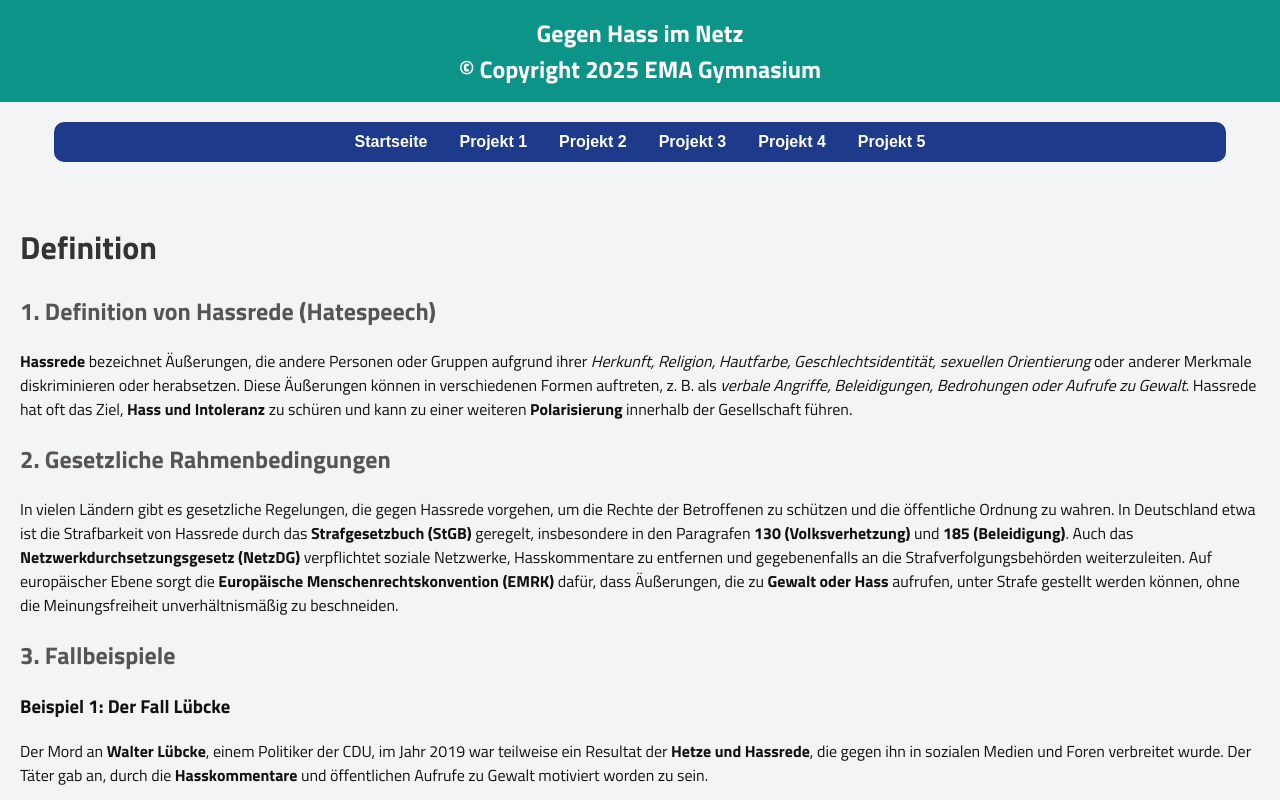
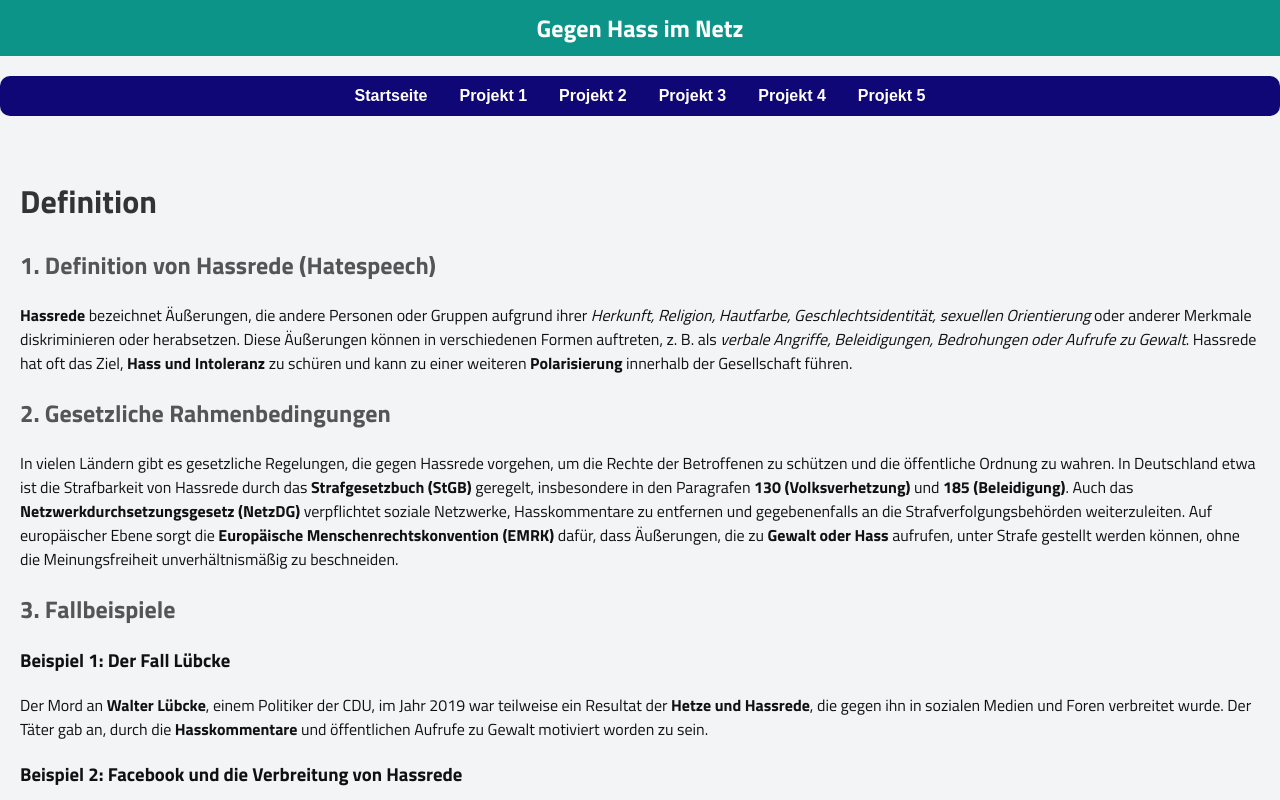
Before and after one commit to DerFinnredstone/deutsch_hate, a plain HTML site: page index.html in a window 1280 px wide. Shown: the top 800 px of the page. Drawn offline with Linux system fonts and the light colour scheme.

Commit message:
27. Feb.

```diff
--- a/index.html
+++ b/index.html
@@ -20,7 +20,6 @@
 		<div>
 			Gegen Hass im Netz
 		</div>
-				<footer>© Copyright 2025 EMA Gymnasium</footer>
 	</header>
 	<nav>
 		<button onclick="showPage('definition')">Startseite</button>
@@ -163,7 +162,7 @@
 		<div id="projekt-2" class="content">
 			<h1>Projekt 2: Auswirkungen auf Betroffene</h1>
 			<p>
-				<img src="img/gr2.jpg" alt="Arbeit der Gruppe 2 zum Thema 'Auswirkungen auf Betroffene'">
+				<img src="img/gr2.jpg" width="50%" alt="Arbeit der Gruppe 2 zum Thema 'Auswirkungen auf Betroffene'">
 			</p>
 		</div>
 		<div id="projekt-3" class="content">
--- a/style.css
+++ b/style.css
@@ -22,7 +22,7 @@ header {
   background-color: #0d9488;
   color: white;
   text-align: center;
-  padding: 15px;
+  padding: 10px;
   font-size: 24px;
   font-weight: bold;
 }
@@ -30,11 +30,10 @@ header {
 nav {
   display: flex;
   justify-content: center;
-  background-color: #1e3a8a;
+  background-color: #100777;
   padding: 10px;
   border-radius: 10px;
   margin: 20px auto;
-  width: 90%;
 }
 
 nav button {
```
